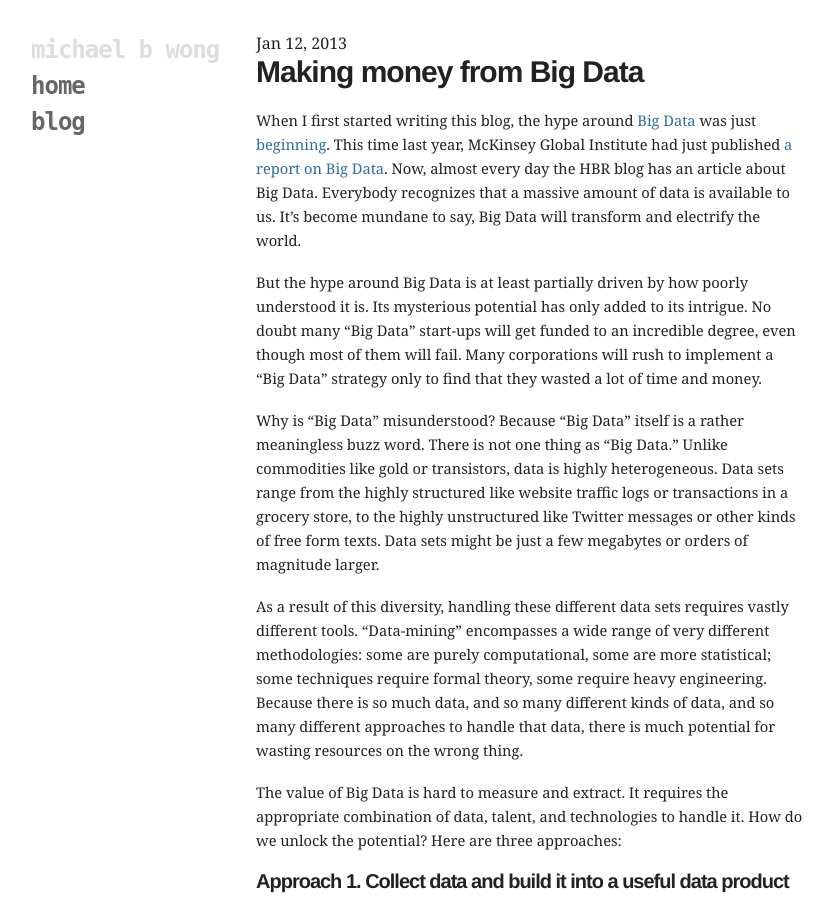
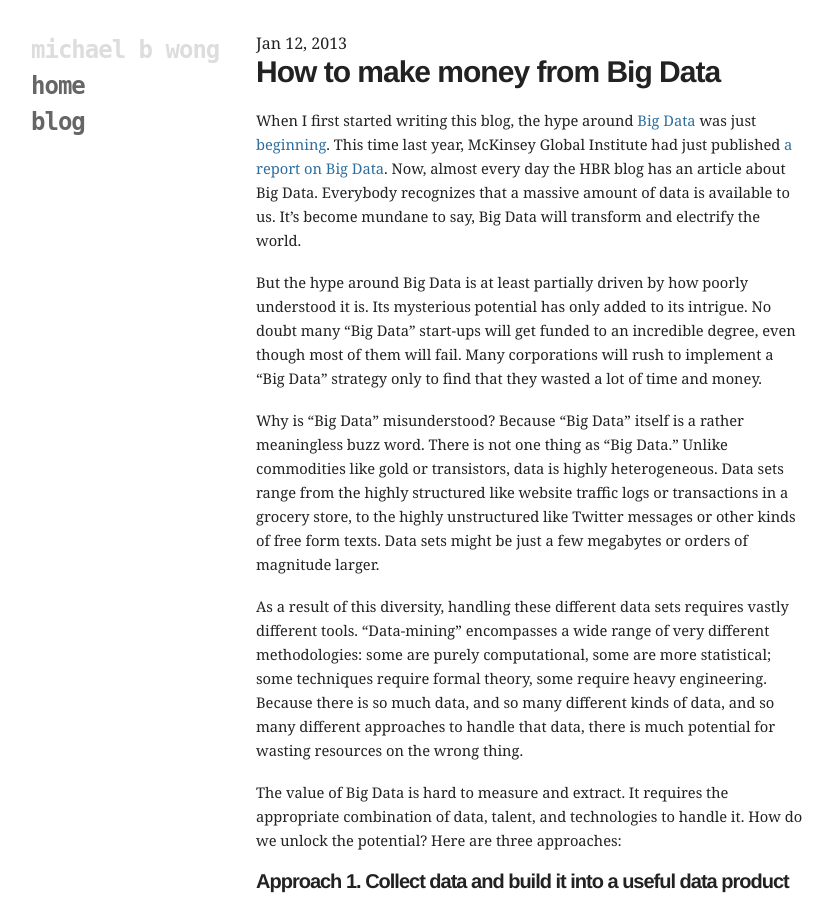
Before and after one commit to mbwong/mbwong.github.com, a Jekyll site: the page built from _posts/2013-01-12-how-to-make-money-from-big-data.md, in a window 1280 px wide and 900 px high. Shown: the whole window, without its empty margins (94-927 px from the left). Built offline with Jekyll 4.4.1, drawn with Linux system fonts in a browser that asks for light colours.

Commit message:
Update 2013-01-12-how-to-make-money-from-big-data.md

```diff
--- a/_posts/2013-01-12-how-to-make-money-from-big-data.md
+++ b/_posts/2013-01-12-how-to-make-money-from-big-data.md
@@ -1,10 +1,10 @@
 ---
 tags: data business
-title: Making money from Big Data
+title: How to make money from Big Data
 layout: post
 ---
 
-#Making money from Big Data
+#How to make money from Big Data
 
 When I first started writing this blog, the hype around [Big Data][bd] was just [beginning][gtrends]. This time last year, McKinsey Global Institute had just published [a report on Big Data][mgi]. Now, almost every day the HBR blog has an article about Big Data. Everybody recognizes that a massive amount of data is available to us. It's become mundane to say, Big Data will transform and electrify the world.
 
```
